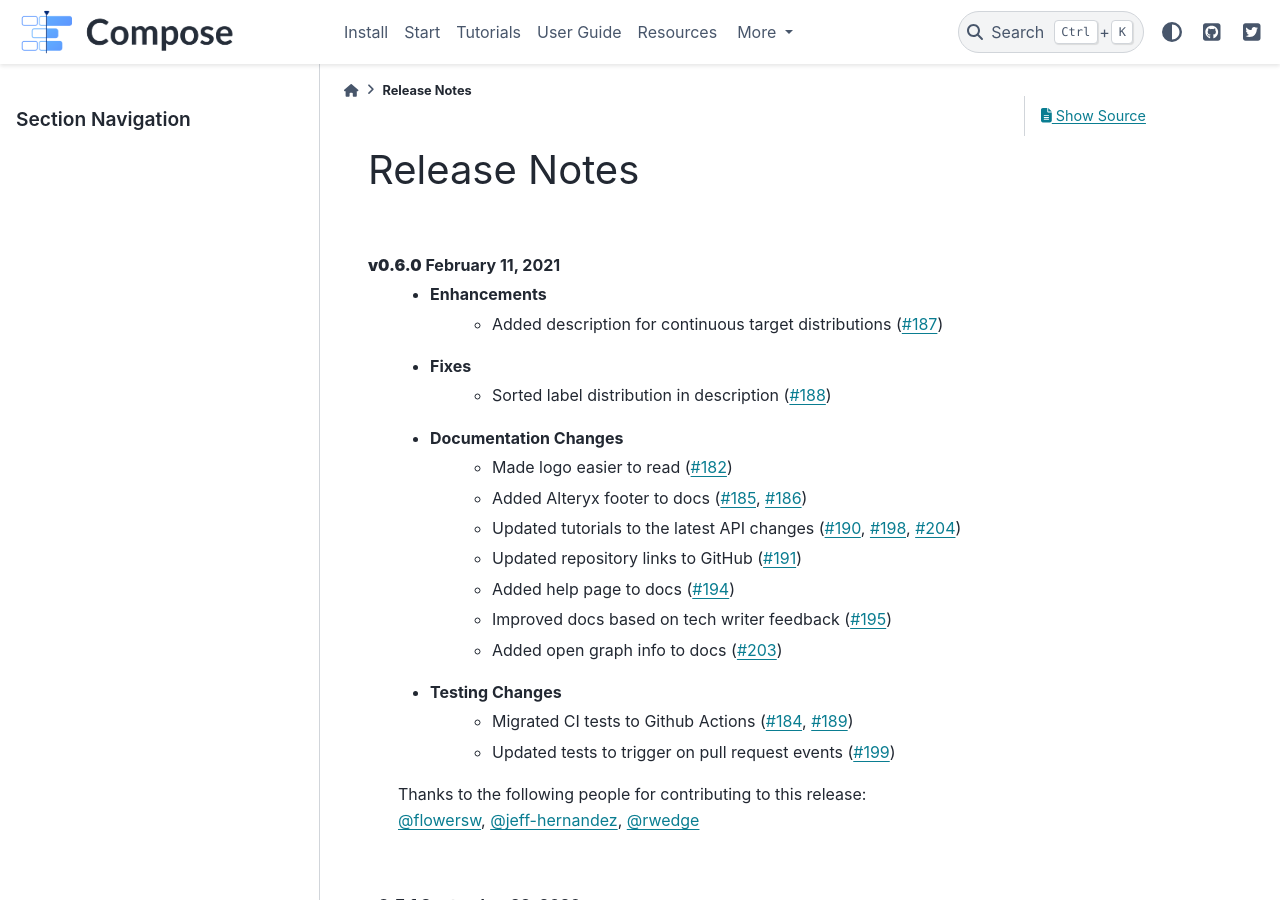
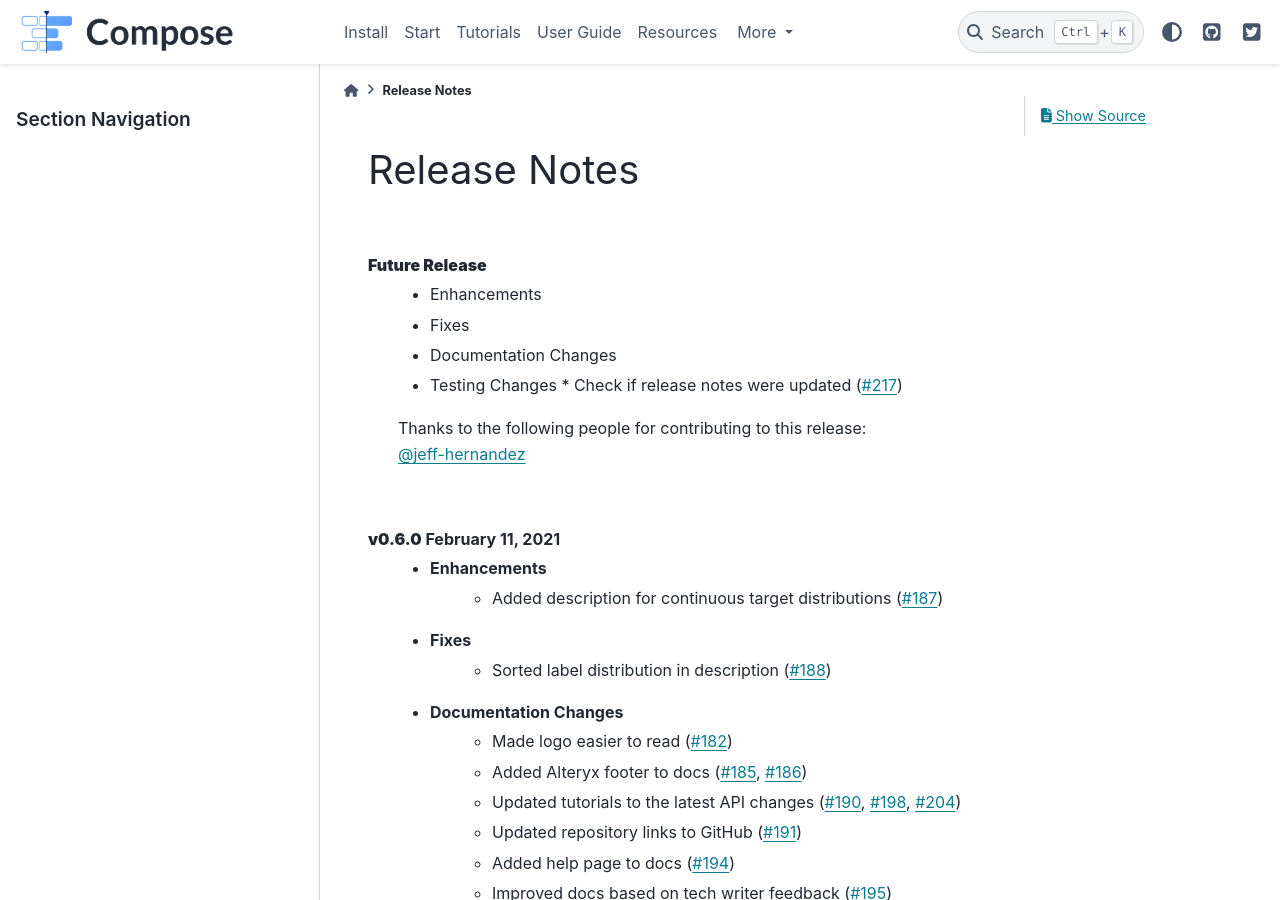
Before and after one commit to alteryx/compose, a Sphinx documentation site: the page built from docs/source/release_notes.rst, in a window 1280 px wide and 900 px high. Built offline with Sphinx 7.4.7 and the PyData theme 0.15.4, drawn with Linux system fonts in a browser that asks for light colours; comment, search, counter and statistics services are not loaded.

Commit message:
update release notes

```diff
--- a/docs/source/release_notes.rst
+++ b/docs/source/release_notes.rst
@@ -1,6 +1,18 @@
 =============
 Release Notes
 =============
+
+|
+
+**Future Release**
+    * Enhancements
+    * Fixes
+    * Documentation Changes
+    * Testing Changes
+      * Check if release notes were updated (:pr:`217`)
+
+    | Thanks to the following people for contributing to this release:
+    | :user:`jeff-hernandez`
 
 |
 
```
